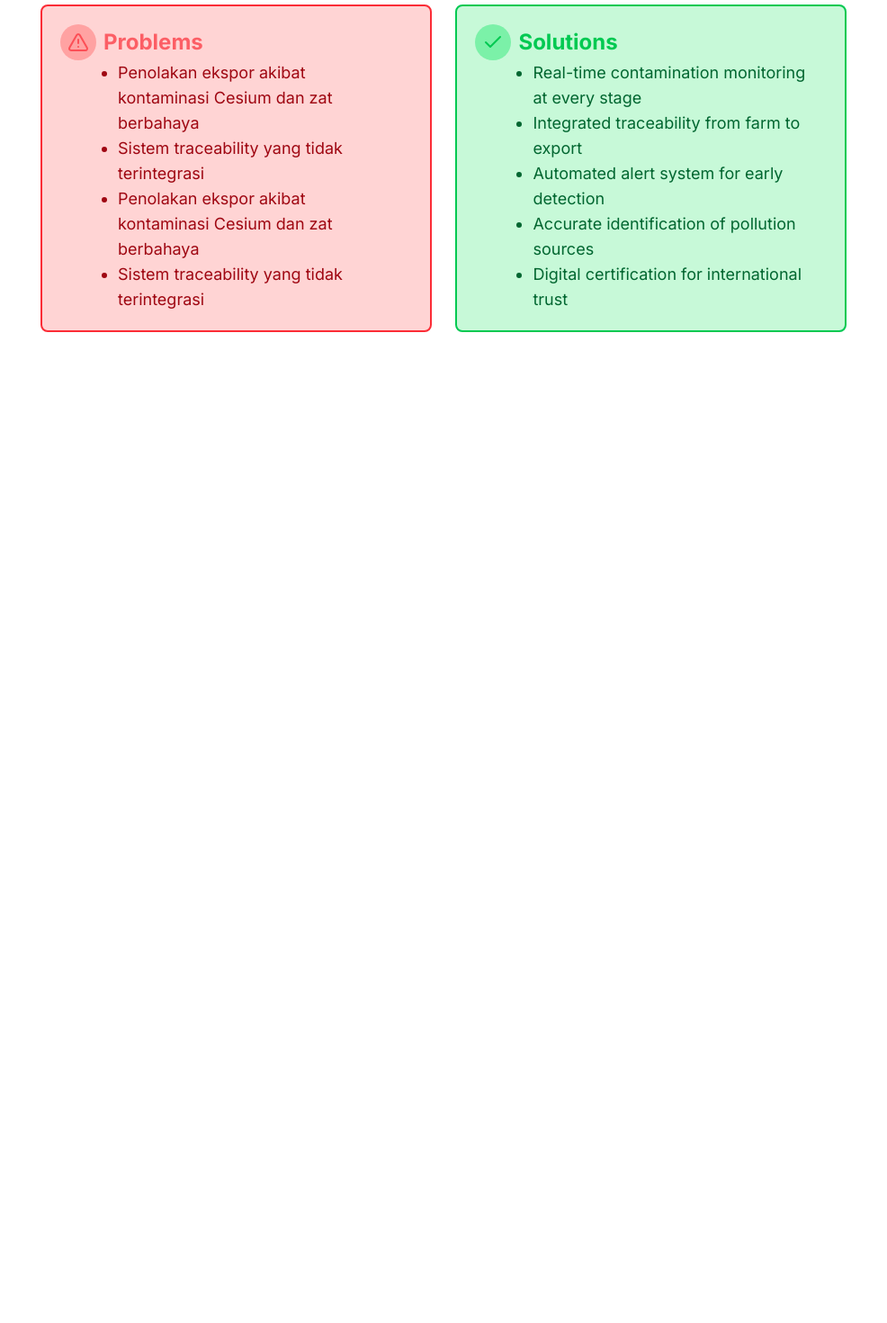
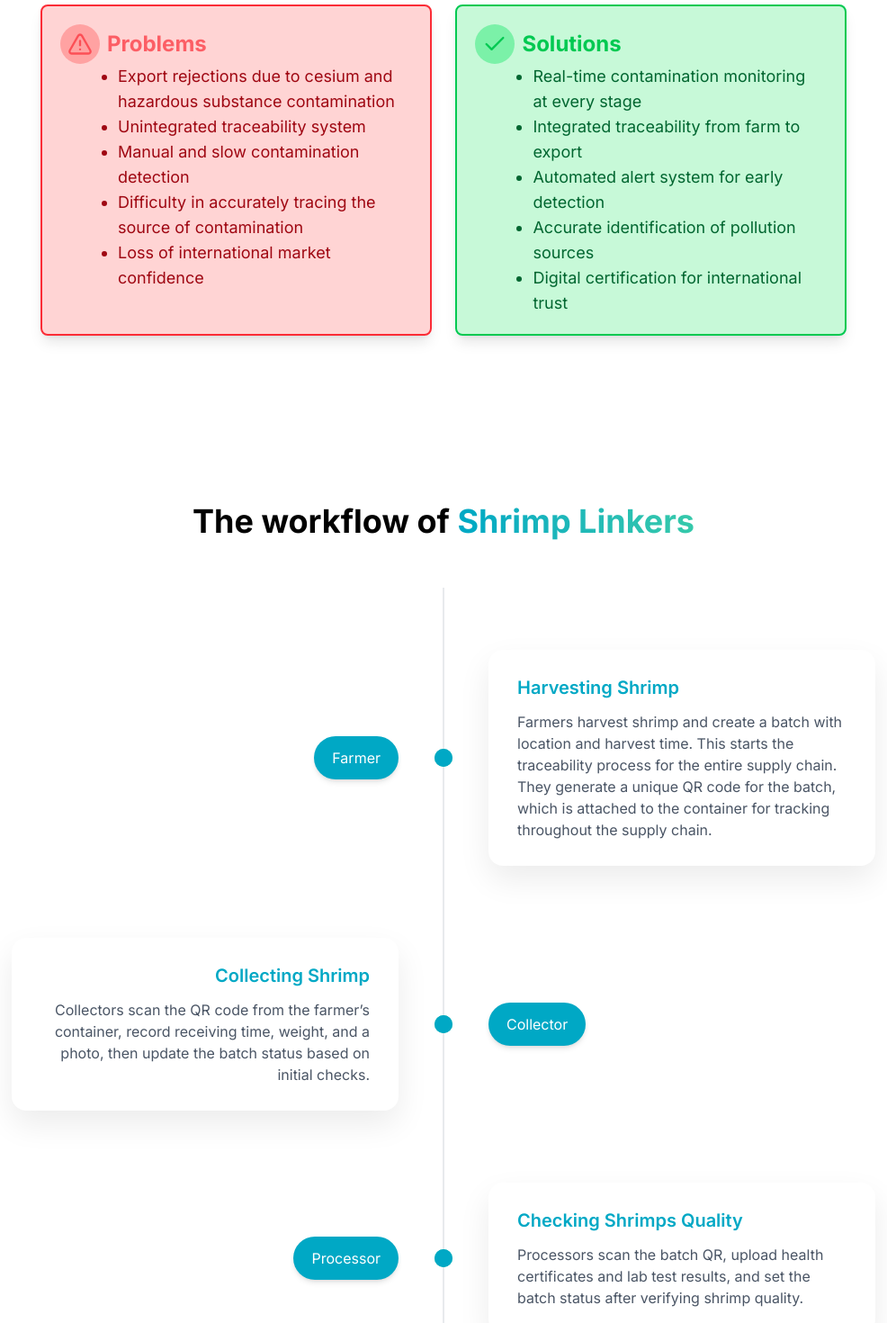
Before and after one commit to Leficullen/starterup-fe, a Next.js app: page / in a window 1280 px wide. Shown: the part 1060-2530 px from the top of the page at 90% size, without its empty margins (147-1133 px from the left). Before the commit the page ends 1429 px from the top, so only its background shows below. Built offline with nearby package versions, Linux system fonts and the light colour scheme.

Commit message:
complete homepage

```diff
--- a/app/page.tsx
+++ b/app/page.tsx
@@ -3,72 +3,77 @@ import Link from "next/link";
 import { AlertTriangle, CheckCircle, CheckIcon } from "lucide-react";
 //ini homepage yaaaa
 export default function Home() {
-
-  const Problem = [
-    "Penolakan ekspor akibat kontaminasi Cesium dan zat berbahaya",
-    "Sistem traceability yang tidak terintegrasi",
-    "Penolakan ekspor akibat kontaminasi Cesium dan zat berbahaya",
-    "Sistem traceability yang tidak terintegrasi",
+  const Problems = [
+    "Export rejections due to cesium and hazardous substance contamination",
+    "Unintegrated traceability system",
+    "Manual and slow contamination detection",
+    "Difficulty in accurately tracing the source of contamination",
+    "Loss of international market confidence",
   ];
-  const Solutions = ["Real-time contamination monitoring at every stage", "Integrated traceability from farm to export", "Automated alert system for early detection", "Accurate identification of pollution sources", "Digital certification for international trust",
+  const Solutions = [
+    "Real-time contamination monitoring at every stage",
+    "Integrated traceability from farm to export",
+    "Automated alert system for early detection",
+    "Accurate identification of pollution sources",
+    "Digital certification for international trust",
   ];
   const timelineItems = [
     {
       role: "Farmer",
       title: "Harvesting Shrimp",
       description:
-        " elit. Beatae, facere sequi blanditiis porro suscipit tempore.",
+        "Farmers harvest shrimp and create a batch with location and harvest time. This starts the traceability process for the entire supply chain. They generate a unique QR code for the batch, which is attached to the container for tracking throughout the supply chain.",
     },
     {
       role: "Collector",
       title: "Collecting Shrimp",
       description:
-        "Lorem ipsum dolor sit amet consectetur adipisicing elit. Ad saepe nulla quibusdam ut.",
+        "Collectors scan the QR code from the farmer’s container, record receiving time, weight, and a photo, then update the batch status based on initial checks.",
     },
     {
       role: "Processor",
       title: "Checking Shrimps Quality",
       description:
-        "Lorem ipsum dolor sit amet consectetur adipisicing elit. Beatae, facere sequi blanditiis.",
+        "Processors scan the batch QR, upload health certificates and lab test results, and set the batch status after verifying shrimp quality.",
     },
     {
       role: "Exporter",
       title: "Exporting Shrimps Abroad",
       description:
-        "Lorem ipsum dolor sit amet consectetur adipisicing elit. Beatae, facere sequi blanditiis.",
+        "Exporters scan the batch QR, fill in container details, receiving and shipping dates, and confirm the final status before export.",
     },
   ];
 
   return (
     <div className="mx-auto min-h-screen w-full ">
       {/* Hero section */}
-      <div className="relative flex items-center h-screen justify-center bg-no-repeat bg-cover bg-center bg-[url('/udangg.jpg')]">
-        <div className="flex-col flex z-99 w-3xl mt-10">
-          <h1 className="text-[100px] font-bold leading-tight text-white  text-center">
+      <div className="relative flex items-center h-screen justify-center bg-no-repeat bg-cover bg-center bg-[url('/udangg.jpg')] shadow-2xl drop-shadow-2xl">
+        <div className="flex-col flex z-99 max-w-sm md:max-w-3xl mt-20 md:mt-10">
+          <h1 className="md:text-[100px] text-[45px] font-bold leading-tight text-white  text-center">
             Shrimp{" "}
             <span className="bg-linear-to-r from-primary to-accent text-transparent bg-clip-text">
               Linkers
             </span>
           </h1>
-          <h2 className="font- text-center text-white font-bold text-3xl bg-linear-to-r from-primary to-accent w-fit mx-auto px-4 rounded-2xl ">
+          <h2 className="text-center text-white font-bold text-xl md:text-3xl md:bg-linear-to-r from-primary to-accent w-fit mx-auto px-4 rounded-4xl md:rounded-2xl ">
             Maintaining Shrimp Quality from Farm to Export
           </h2>
 
-          <p className="text-center text-white  text-lg mt-3">
+          <p className="text-center text-white text-sm mx-5 md:mx-auto md:text-lg mt-3">
             A real-time traceability platform that ensures every batch of
             exported shrimp meets international standards through integrated
             contamination monitoring and quality control.
           </p>
           <div className="grid gap-5 grid-cols-2 mx-auto mt-3 h-fit">
             <Link href="/login">
-              <Button className="px-10 text-lg font-semibold rounded-lg w-full h-full">
+              <Button className="px-10 text-sm md:text-lg font-semibold rounded-lg w-full h-full">
                 Start Now
               </Button>
             </Link>
             <Link href="/tutorial">
               <Button
                 variant="outline"
-                className="px-10  text-lg font-semibold rounded-lg w-full"
+                className="px-10  text-sm md:text-lg font-semibold rounded-lg w-full"
               >
                 Tutorial
               </Button>
@@ -78,49 +83,131 @@ export default function Home() {
 
         <div className="absolute inset-0 bg-black/50"></div>
       </div>
+
+      {/* Challenges section */}
       <div className="mt-35">
-        <h2 className="text-4xl font-bold leading-tight text-center">
+        <h2 className="text-2xl md:text-4xl font-bold leading-tight text-center">
           Challenges of the{" "}
           <span className="bg-linear-to-r from-primary to-accent text-transparent bg-clip-text">
             Indonesian Shrimp Industry
           </span>
         </h2>
-        <p className="text-center text-xl mt-3">
+        <p className="text-center text-sm md:text-xl mt-3">
           From crisis of confidence to integrated solutions
         </p>
-        <div className="grid grid-cols-2 mx-[15%] gap-[3%] mt-10">
-          <div className="bg-red-200/80 p-5 border-2 border-red-500 rounded-md">
-            <h3 className="text-2xl font-bold text-red-500/70 flex items-center gap-2">
+        <div className="md:grid grid-cols-2 mx-[10%] md:mx-[15%] gap-[3%] mt-10 ">
+          <div className="bg-red-200/80 p-5 border-2 border-red-500 rounded-md shadow-lg">
+            <h3 className="justify-center md:justify-start w-full text-xl md:text-2xl font-bold text-red-500/70 flex items-center gap-2">
               <div className="rounded-full bg-red-300 p-2">
-                <AlertTriangle />
+                <AlertTriangle className="w-5 h-5 md:h-7 md:w-7" />
               </div>
               Problems
             </h3>
             <div>
               <ul className="list-disc mt-3 md:mt-0 md:ml-16 mx-[15px] text-red-800">
-                {Problem.map((problem, index) => (
-                  <li className="text-sm md:text-lg" key={index}>{problem}</li>
+                {Problems.map((problem) => (
+                  <li className="text-sm md:text-lg">{problem}</li>
                 ))}
               </ul>
             </div>
           </div>
-          <div className="bg-green-200/80 p-5 border-2 border-green-500 rounded-md">
-            <h3 className="text-2xl font-bold text-green-500 flex items-center gap-2">
+          <div className="bg-green-200/80 p-5 border-2 border-green-500 rounded-md shadow-lg md:mt-0 mt-10 h-full">
+            <h3 className="justify-center md:justify-start w-full text-xl md:text-2xl font-bold text-green-500 flex items-center gap-2">
               <div className="rounded-full bg-green-300 p-2">
-                <CheckIcon />
+                <CheckIcon className="w-5 h-5 md:h-7 md:w-7" />
               </div>
               Solutions
             </h3>
             <div>
               <ul className="list-disc mt-3 md:mt-0 md:ml-16 mx-[15px] text-green-800">
-                {Solutions.map((solution, index) => (
-                  <li className="text-sm md:text-lg" key={index}>{solution}</li>
+                {Solutions.map((solution) => (
+                  <li className="text-sm md:text-lg">{solution}</li>
                 ))}
               </ul>
             </div>
           </div>
         </div>
       </div>
+
+      {/* <div className="mt-30">
+        <h2 className="text-4xl font-bold leading-tight text-center">
+          The workflow of{" "}
+          <span className="bg-linear-to-r from-primary to-accent text-transparent bg-clip-text">
+            Shrimp Linkers
+          </span>
+        </h2>
+      </div> */}
+
+      <div className="w-full flex justify-center  py-16 mt-30 mb-20">
+        <div className="max-w-5xl w-full px-4 md:px-8 relative">
+          <h2 className="text-2xl md:text-4xl font-bold leading-tight text-center mb-30">
+            The workflow of{" "}
+            <span className="bg-linear-to-r from-primary to-accent text-transparent bg-clip-text">
+              Shrimp Linkers
+            </span>
+          </h2>
+
+          {/* Garis di tengah */}
+          <div className="pointer-events-none absolute left-1/2 top-24 bottom-0 -translate-x-1/2 border-l border-gray-300" />
+
+          <div className="space-y-20 relative">
+            {timelineItems.map((item, index) => {
+              const cardOnRight = index % 2 === 0; // true = card di kanan, date di kiri
+
+              return (
+                <div
+                  key={item.role}
+                  className="md:grid flex flex-col grid-cols-[1fr_auto_1fr] items-center gap-5 md:gap-10"
+                >
+                  <div className="md:hidden flex">
+                    <div className="w-5 h-5 bg-accent rounded-full z-10 animate-ping " />
+                    <div className="absolute w-5 h-5 bg-primary rounded-full z-10 animate " />
+                  </div>
+                  <div className="flex justify-end">
+                    {cardOnRight ? (
+                      <div className="bg-primary md:block hidden text-white text-sm md:text-base px-5 py-3 rounded-full shadow-md">
+                        {item.role}
+                      </div>
+                    ) : (
+                      <div className="bg-white text-center md:text-end  rounded-2xl shadow-[0_15px_35px_rgba(0,0,0,0.08)] px-6 py-6 md:px-8 md:py-7 max-w-xl w-full">
+                        <h3 className="text-primary font-semibold text-lg md:text-xl">
+                          {item.title}{" "}
+                        </h3>
+                        <p className="text-gray-600 mt-3 text-sm md:text-base">
+                          {item.description}
+                        </p>
+                      </div>
+                    )}
+                  </div>
+
+                  <div className="hidden md:flex">
+                    <div className="w-5 h-5 bg-accent rounded-full z-10 animate-ping " />
+                    <div className="absolute w-5 h-5 bg-primary rounded-full z-10 animate " />
+                  </div>
+
+                  <div className="flex justify-start">
+                    {cardOnRight ? (
+                      // Card (kanan)
+                      <div className="bg-white text-center md:text-start rounded-2xl shadow-[0_15px_35px_rgba(0,0,0,0.08)] px-6 py-6 md:px-8 md:py-7 max-w-xl w-full">
+                        <h3 className="text-primary  font-semibold text-lg md:text-xl">
+                          {item.title}{" "}
+                        </h3>
+                        <p className="text-gray-600 mt-3 text-sm md:text-base">
+                          {item.description}
+                        </p>
+                      </div>
+                    ) : (
+                      <div className="md:block hidden bg-primary text-white text-sm md:text-base px-5 py-3 rounded-full shadow-md">
+                        {item.role}
+                      </div>
+                    )}
+                  </div>
+                </div>
+              );
+            })}
+          </div>
+        </div>
+      </div>
     </div>
   );
 }
```
Also changed, not shown: app/scan/page.tsx (+69 -17 lines).
